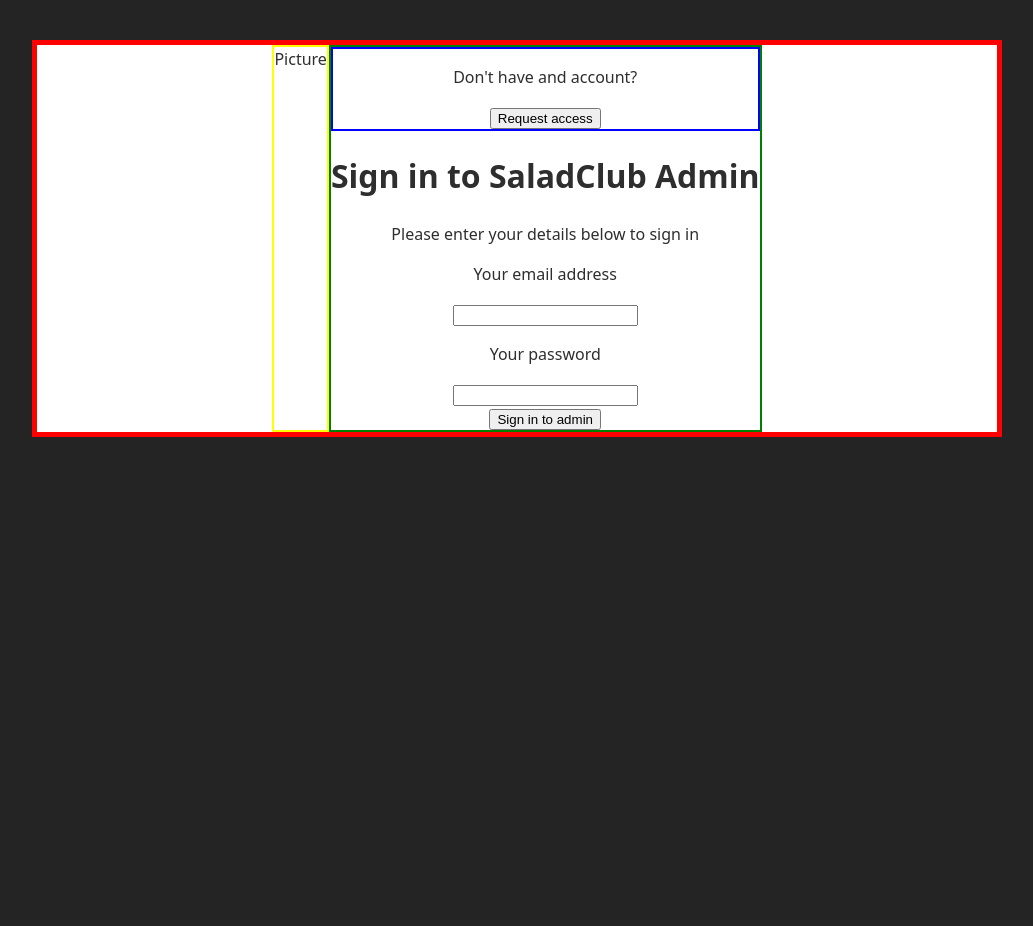
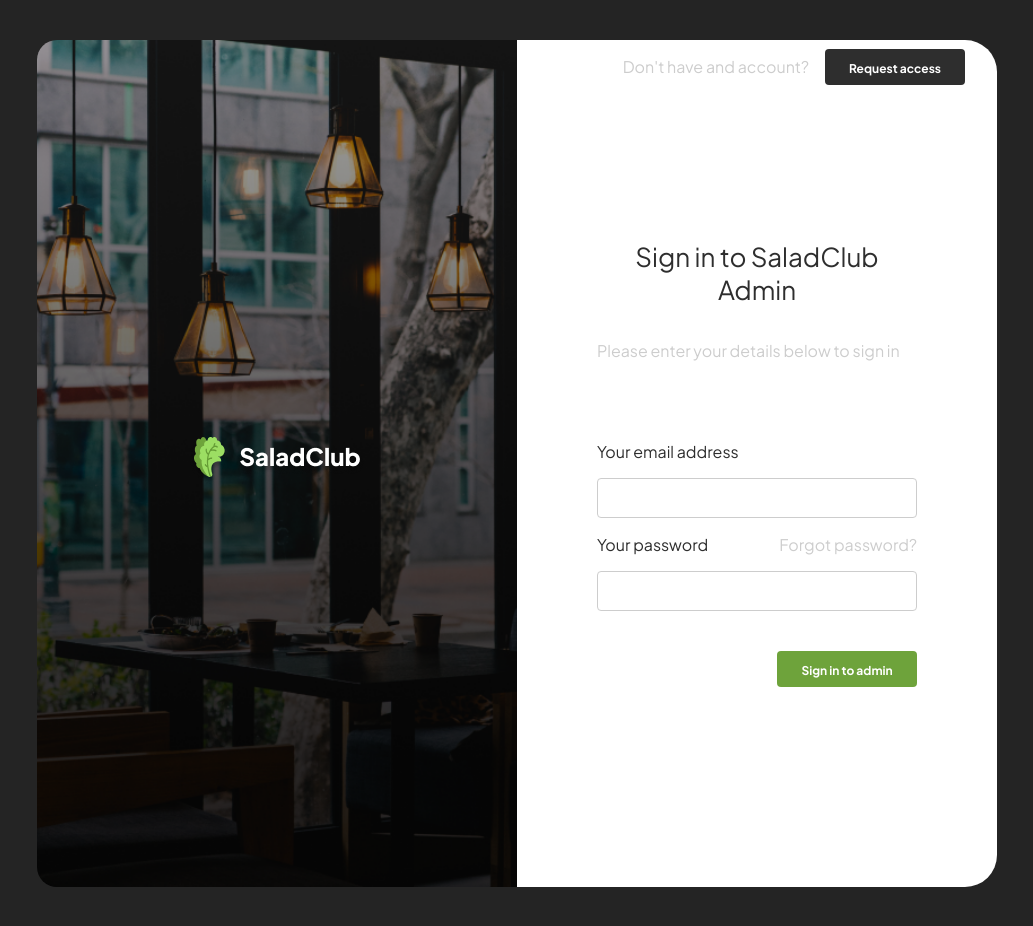
Before and after one commit to Vytamyn/SaladClub, a React (Vite) app: page / in a window 1280 px wide. Shown: the whole page, without its empty margins (123-1156 px from the left). Before the commit the page ends 800 px from the top, so only its background shows below. Built offline with nearby package versions, Linux system fonts and the light colour scheme.

Commit message:
Login UI done

```diff
--- a/src/App.css
+++ b/src/App.css
@@ -5,11 +5,69 @@
   text-align: center;
 }
 
+h1 {
+  font-weight: 300;
+  font-size: 26px;
+}
+
+.font-black {
+  color: #2e2e2e;
+}
+
+.font-gray {
+  color: #CDCDCD;
+}
+
 .frame {
   display: flex;
   justify-content: center;
-  border: 5px solid red;
   width: 80%;
+  margin-top: 10%;
+  margin-bottom: 10%;
   margin: auto;
   background-color: white;
+  border-radius: 32px;
 }
+
+
+.button-black {
+  background-color: #2e2e2e;
+  border-radius: 4px;
+  color: #ffffff;
+  cursor: pointer;
+  font-family: Plus Jakarta Sans;
+  font-size: 12px;
+  font-weight: bold;
+  padding: 12px 24px;
+  position: relative;
+  user-select: none;
+  vertical-align: middle;
+  border: none;
+  width: 140px;
+  height: 36px;
+}
+
+.button-green {
+  background-color: #6EA33B;
+  border-radius: 4px;
+  color: #ffffff;
+  cursor: pointer;
+  font-family: Plus Jakarta Sans;
+  font-size: 12px;
+  font-weight: bold;
+  padding: 12px 24px;
+  position: relative;
+  user-select: none;
+  vertical-align: middle;
+  border: none;
+  width: 140px;
+  height: 36px;
+}
+
+input {
+  width: 100%;
+  box-sizing: border-box;
+  border: 1.5px solid #CDCDCD ;
+  border-radius: 4px;
+  height: 40px;
+}
--- a/src/App.jsx
+++ b/src/App.jsx
@@ -1,5 +1,6 @@
 import "./App.css";
 import Login from "./assets/Login";
+import Dashboard from "./assets/Dashboard";
 
 function App() {
   return (
--- /dev/null
+++ b/src/assets/Dashboard.jsx
@@ -0,0 +1,11 @@
+import "./Dashboard.css";
+
+function Dashboard() {
+  return (
+    <div>
+      <h1>asd</h1>
+    </div>
+  );
+}
+
+export default Dashboard;
--- a/src/assets/Login.css
+++ b/src/assets/Login.css
@@ -1,11 +1,62 @@
 .login-picture {
-    border: 2px solid yellow;
+    display: flex;
+    width: 50%;
+    background: url('../img/scLoginImage.png') center center no-repeat;
+    background-size: cover;
+    display: flex;
+    justify-content: center;
+    align-items: center;
+    border-radius: 20px 0 0 20px;
+}
+
+.login-info {
+    width: 50%;
 }
 
 .login-access {
-    border: 2px solid blue;
+    display: flex;
+    justify-content: flex-end;
+    align-items: center;
+    margin-bottom: 130px;
+    margin-right: 32px;
 }
 
-.login-info {
-    border: 2px solid green;
+.sign-in-container {
+    margin: 0 80px;
+    margin-bottom: 200px;
 }
+
+.login-text {
+    display: flex;
+    flex-direction: column;
+    align-items: flex-start;
+}
+
+.pw-field {
+    display: flex;
+    width: 100%;
+    justify-content: space-between;
+}
+
+.email-password {
+    display: flex;
+    flex-direction: column;
+    align-items: flex-start;
+    width: 100%;
+    margin-top: 48px;
+    margin-bottom: 40px;
+}
+
+.imput-field-text {
+    margin-bottom: 2px;
+}
+
+.login-button {
+    display: flex;
+    justify-content: flex-end;
+}
+
+.login-logo {
+    color: white;
+    font-weight: bold;
+}
--- a/src/assets/Login.jsx
+++ b/src/assets/Login.jsx
@@ -1,26 +1,43 @@
 import "./Login.css";
+import loginImage from "../img/scloginImage.png";
+import sclogowhite from "../img/sclogowhite.png";
 
 function Login() {
   return (
     <div className="frame">
-      <div className="login-picture">Picture</div>
+      <div className="login-picture">
+        <div className="login-logo">
+          <img src={sclogowhite} alt="salad club logo" />
+        </div>
+      </div>
       <div className="login-info">
         <div className="login-access">
-          <p>Don't have and account?</p>
-          <button>Request access</button>
+          <p className="font-gray" style={{ marginRight: "16px" }}>
+            Don't have and account?
+          </p>
+          <button className="button-black">Request access</button>
         </div>
-        <div>
+        <div className="sign-in-container">
+          <div className="login-text">
             <h1>Sign in to SaladClub Admin</h1>
-          <p>Please enter your details below to sign in</p>
+            <p className="font-gray">
+              Please enter your details below to sign in
+            </p>
+            <div className="email-password">
+              <div className="input-field-text">
+                <p>Your email address</p>
               </div>
-        <div>
-          <p>Your email address</p>
               <input></input>
+              <div className="pw-field">
                 <p>Your password</p>
+                <p className="font-gray">Forgot password?</p>
+              </div>
               <input></input>
             </div>
-        <div>
-          <button>Sign in to admin</button>
+          </div>
+          <div className="login-button">
+            <button className="button-green">Sign in to admin</button>
+          </div>
         </div>
       </div>
     </div>
--- a/src/index.css
+++ b/src/index.css
@@ -1,17 +1,7 @@
 @import url('https://fonts.googleapis.com/css2?family=Plus+Jakarta+Sans:wght@400;500;700&display=swap');
 
 :root {
-  font-family: Poppins, system-ui, Avenir, Helvetica, Arial, sans-serif;
-  line-height: 1.5;
-  font-weight: 400;
-
-  color-scheme: light dark;
+  font-family: Plus Jakarta Sans;
   color: #2e2e2e;
   background-color: #242424;
-
-  font-synthesis: none;
-  text-rendering: optimizeLegibility;
-  -webkit-font-smoothing: antialiased;
-  -moz-osx-font-smoothing: grayscale;
-  -webkit-text-size-adjust: 100%;
 }
```
Also changed, not shown: src/assets/Dashboard.css (added), src/img/login-image.png (deleted), src/img/scLoginImage.png (added). Lines whose indentation alone changed are shown as unchanged.
